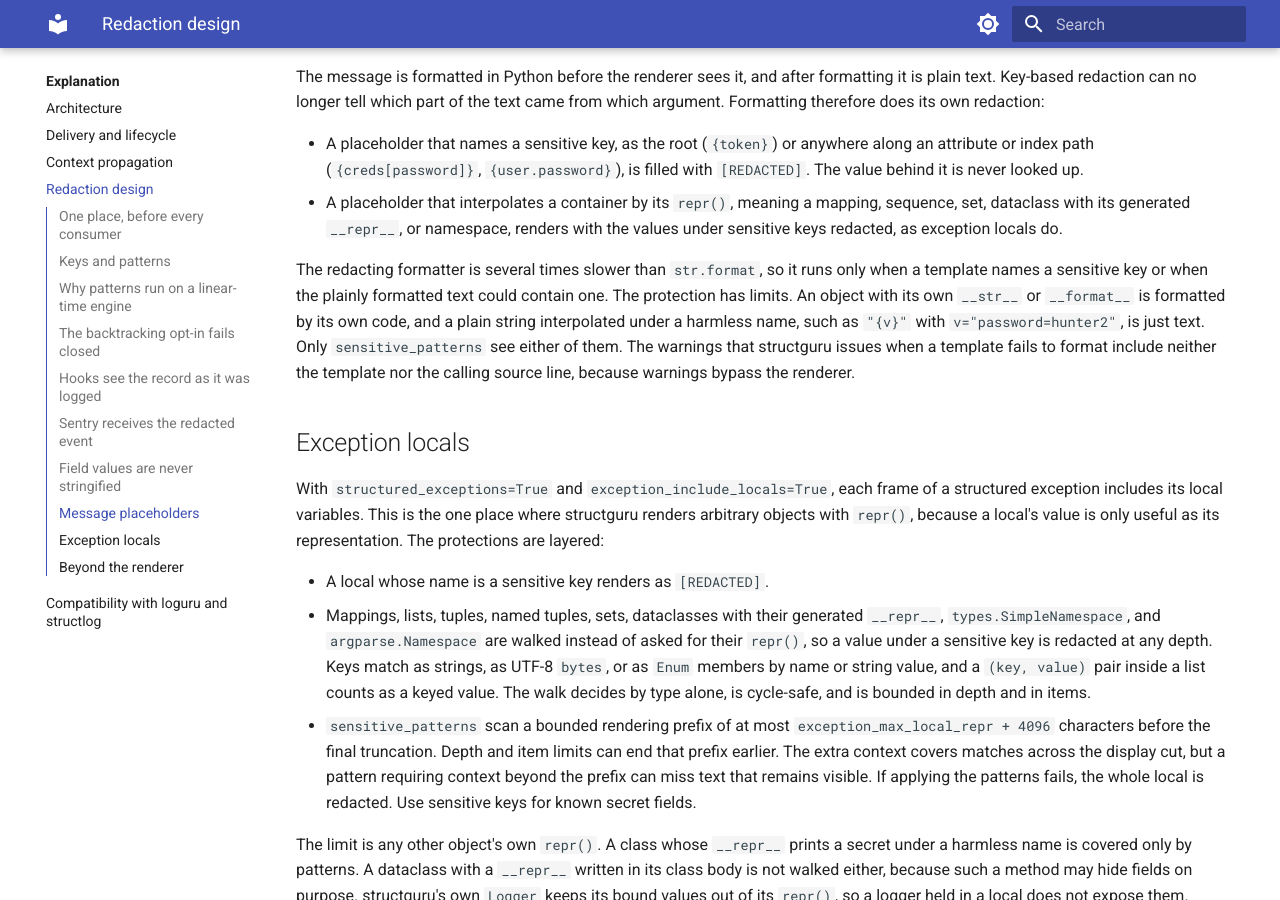
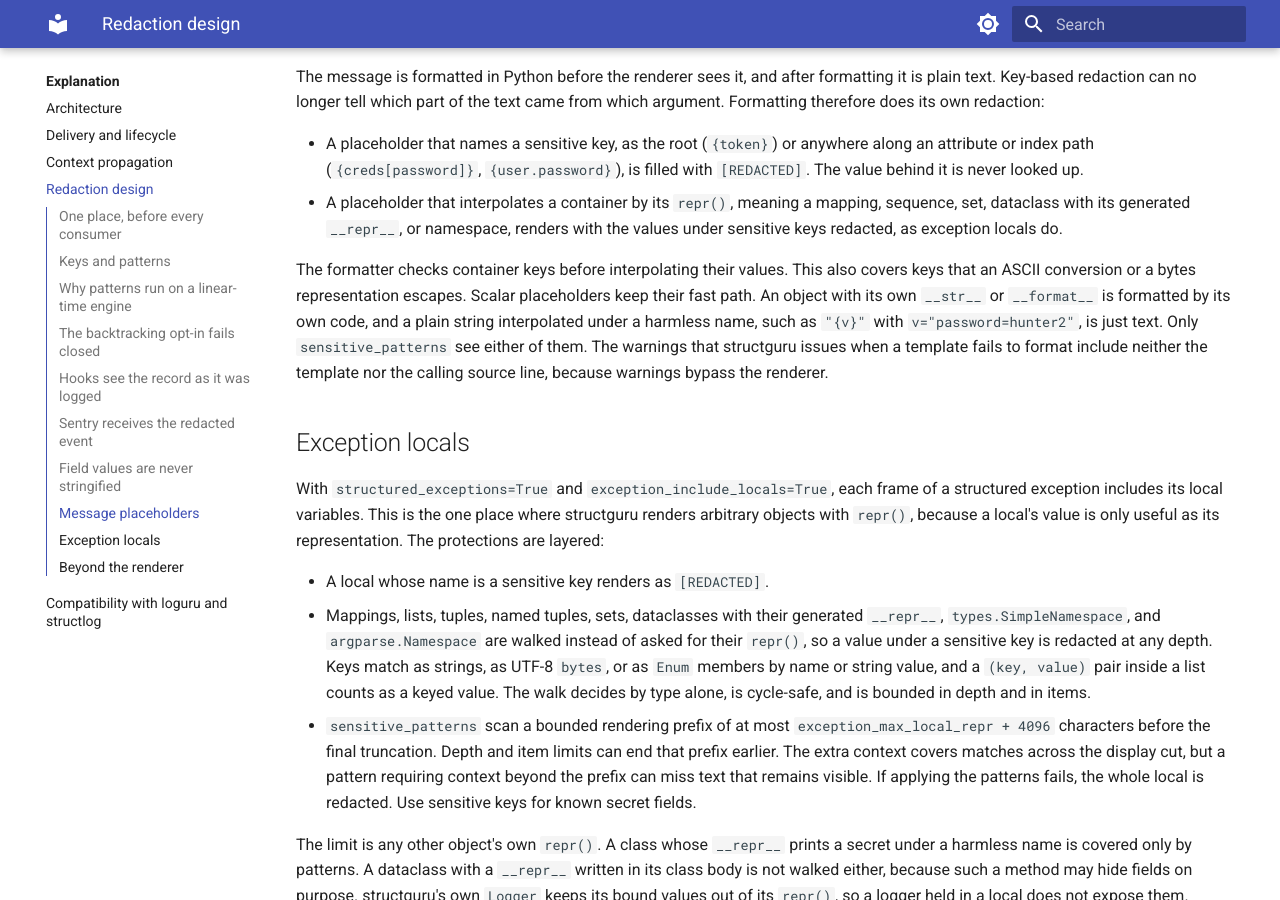
Before and after one commit to kidoz/structguru, an MkDocs documentation site: the page built from docs/explanation/redaction.md, in a window 1280 px wide and 900 px high, scrolled down 3440 px. Built offline with MkDocs 1.6.1 and Material for MkDocs 9.7.7, drawn with Linux system fonts in a browser that asks for light colours.

Commit message:
Check container keys before interpolating message placeholders

```diff
--- a/docs/explanation/redaction.md
+++ b/docs/explanation/redaction.md
@@ -197,9 +197,9 @@ redaction:
   namespace, renders with the values under sensitive keys redacted, as
   exception locals do.
 
-The redacting formatter is several times slower than `str.format`, so it runs
-only when a template names a sensitive key or when the plainly formatted text
-could contain one. The protection has limits. An object with its own
+The formatter checks container keys before interpolating their values. This
+also covers keys that an ASCII conversion or a bytes representation escapes.
+Scalar placeholders keep their fast path. An object with its own
 `__str__` or `__format__` is formatted by its own code, and a plain string
 interpolated under a harmless name, such as `"{v}"` with
 `v="password=hunter2"`, is just text. Only `sensitive_patterns` see either of
```
Also changed, not shown: CHANGELOG.md (+5 -0 lines), 2 other files.
